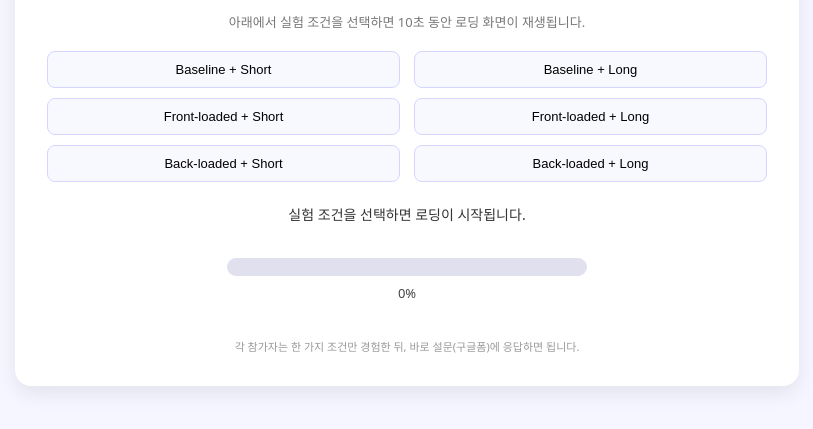
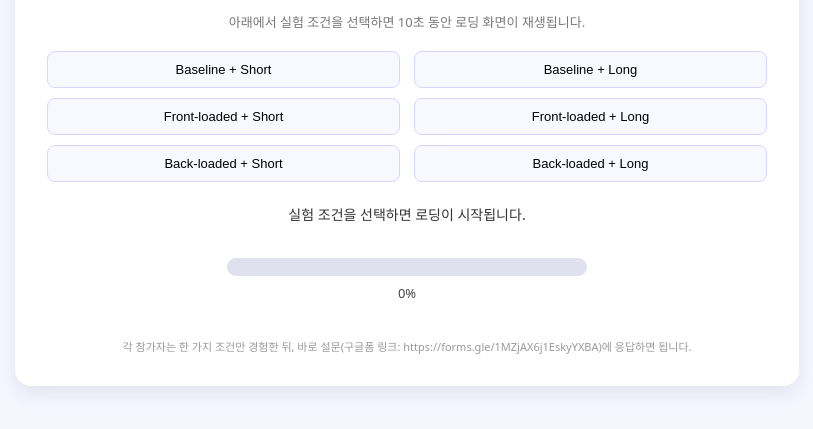
Before and after one commit to Kangjeonghan/Ergonomics-and-Lab, a plain HTML site: page index.html in a window 1280 px wide. Shown: the part 251-680 px from the top of the page, without its empty margins (233-1046 px from the left). Drawn offline with Linux system fonts and the light colour scheme.

Commit message:
Update index.html

```diff
--- a/index.html
+++ b/index.html
@@ -2,7 +2,7 @@
 <html lang="ko">
 <head>
   <meta charset="UTF-8" />
-  <title>로딩 실험 - 25-2 인간공학과실습 1조</title>
+  <title>로딩 실험 - 25-2 인간공학과실습 1조(강정한, 김동하, 고혁원, 진창욱)</title>
   <style>
     body {
       margin: 0;
@@ -157,7 +157,7 @@
     </div>
 
     <div class="hint">
-      각 참가자는 한 가지 조건만 경험한 뒤, 바로 설문(구글폼)에 응답하면 됩니다.
+      각 참가자는 한 가지 조건만 경험한 뒤, 바로 설문(구글폼 링크: https://forms.gle/1MZjAX6j1EskyYXBA)에 응답하면 됩니다.
     </div>
   </div>
 
```
